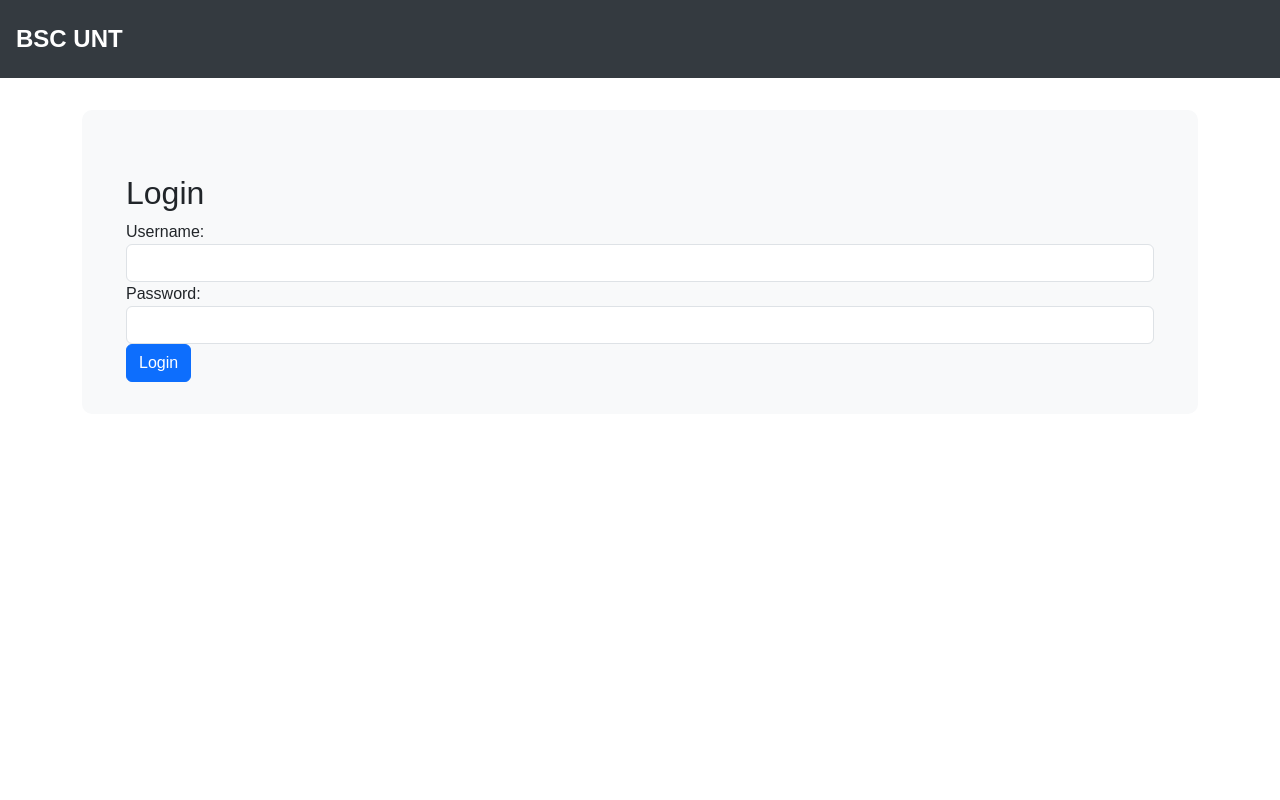
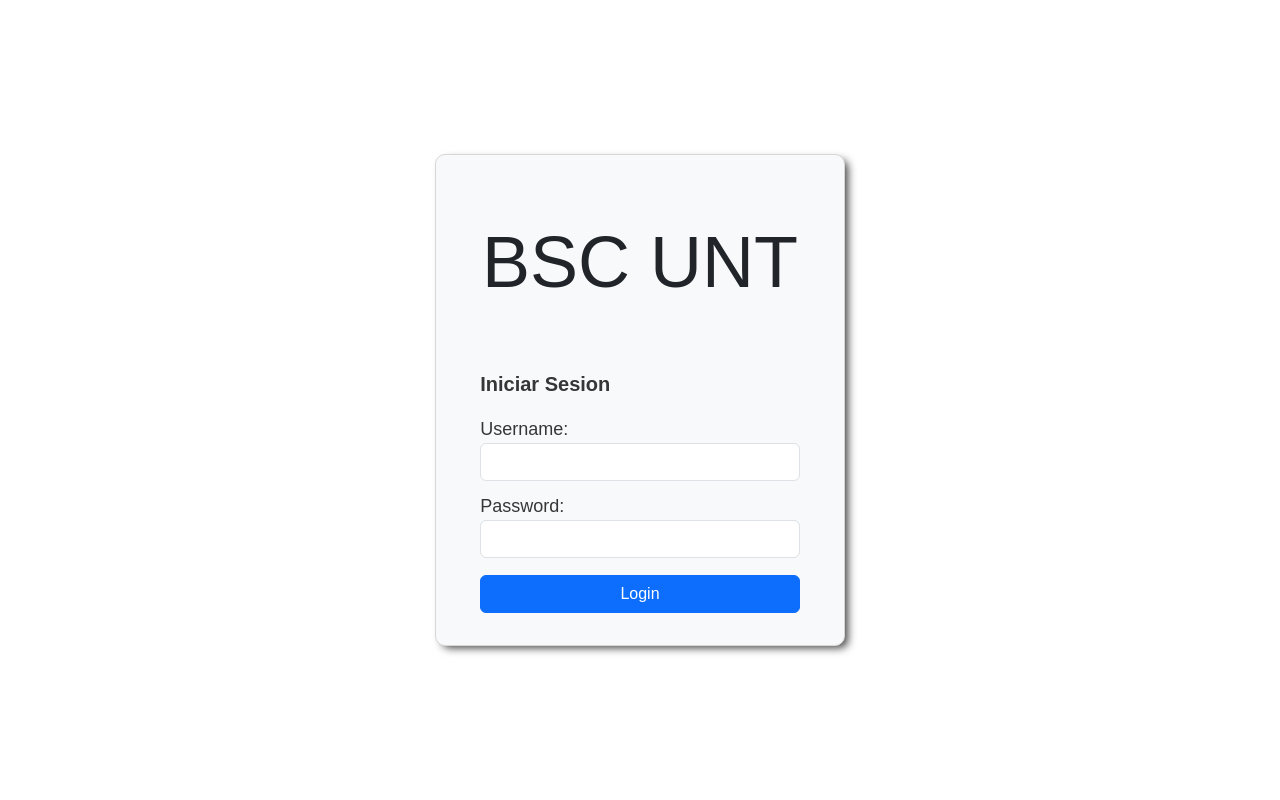
Before and after one commit to INamelessss/DashboardUnt, a Django app: page / in a window 1280 px wide. Run offline with Django 4.2, Linux system fonts and the light colour scheme; some libraries are stand-ins or nearby versions.

Commit message:
FEAT: updated pages styling

```diff
--- a/authentication/templates/auth-base.html
+++ b/authentication/templates/auth-base.html
@@ -1,5 +1,6 @@
 <!DOCTYPE html>
 <html lang="en">
+
 <head>
   <meta charset="UTF-8">
   <meta name="viewport" content="width=device-width, initial-scale=1, shrink-to-fit=no">
@@ -9,143 +10,81 @@
   <!-- Font Awesome Icons -->
   <link rel="stylesheet" href="https://cdnjs.cloudflare.com/ajax/libs/font-awesome/6.5.0-beta2/css/all.min.css">
   <!-- Chart.js -->
-    <script src="https://cdnjs.cloudflare.com/ajax/libs/Chart.js/2.8.0/Chart.min.js"></script>
-    <link rel="stylesheet" href="https://cdnjs.cloudflare.com/ajax/libs/Chart.js/2.8.0/.min.css">
 
   <style>
     body {
       font-family: Arial, sans-serif;
+      display: grid;
+      height: 100vh;
+      overflow: hidden;
+      place-items: center;
     }
 
-        .navbar {
-            background-color: #343a40;
-            padding: 1rem;
-        }
-
-        .navbar-brand {
-            font-size: 1.5rem;
-            font-weight: bold;
-        }
-
-        .navbar-nav .nav-item {
-            margin-right: 0.5rem;
-        }
-
-        .navbar-nav .nav-link {
-            color: #fff !important;
-            font-size: 1.1rem;
-        }
-
-        .navbar-nav .nav-link:hover {
-            color: #ccc !important;
-        }
-
-        .container {
-            margin-top: 2rem;
+    .main-wrapper {
+      place-self: center;
+      width: clamp(210px, 32vw, 70rem);
     }
 
     .main-content {
+      border: .3px solid #D7D7D7;
       background-color: #f8f9fa;
       padding: 2rem;
       border-radius: 10px;
+      box-shadow: 5px 4px 8px -2px #444444;
     }
 
-        .schedule-cell {
-            position: relative;
+    .container-header {
+      display: grid;
+      place-items: center;
     }
 
-        .course-box {
-            width: calc(100% - 20px);
-            text-align: left;
-            font-size: 10px;
-            padding: 2px 10px;
-            overflow: hidden;
-            position: absolute;
-            background-color: {{ course.color }};
-            border: 1px solid #dee2e6;
-            border-radius: .2rem;
-            box-shadow: 0 0 .5rem rgba(0,0,0,.1);
-            transition: transform .2s;
-            left: 0;
-            top: 0;
-            margin: 0;
+    .container-header h1{
+      font-size: 72px;
+      padding-block: 2rem 3.5rem;
     }
 
-        .course-box:hover {
-            z-index: 1;
-            transform: scale(1.05);
+    .container-body{
+      display: flex;
+      flex-direction: column;
+      gap: 30px;
     }
 
-        .course-title {
-            font-weight: bold;
-            display: block;
-            margin-bottom: 4px;
-            white-space: nowrap;
-            overflow: hidden;
-            text-overflow: ellipsis;
+    .container-body p {
+      margin: 0;
+      font-size: 20px;
+      color: #363636;
+      font-weight: 700;
     }
 
-        .course-details {
-            font-size: 9px;
-            white-space: nowrap;
-            overflow: hidden;
-            text-overflow: ellipsis;
+    .container-body form{
+      display: flex;
+      flex-direction: column;
+      gap: 17px;
+    }
+    .container-body form .form-fields{
+      display: flex;
+      flex-direction: column;
+      gap: 12px;
     }
 
-        .schedule-cell .course-box {
-            width: 100%;
-            height: 100%;
-            text-align: left;
-            font-size: 10px;
-            padding: 2px;
-            overflow: hidden;
-            position: absolute;
-            background-color: #f8f9fa;
-            border: 1px solid #dee2e6;
-            border-radius: .2rem;
-            box-shadow: 0 0 .5rem rgba(0,0,0,.1);
-            transition: transform .2s;
-        }
-
-        .schedule-cell .course-box:hover {
-            z-index: 1;
-            transform: scale(1.1);
-        }
-
-        .course-title {
-            font-weight: bold;
-            display: block;
-            margin-bottom: 4px;
-        }
-
-        .course-details {
-            font-size: 9px;
+    .container-body form label{
+      margin: 0;
+      font-size: 18px;
+      color: #363636;
+      font-weight: 500;
     }
   </style>
 </head>
+
 <body>
-    <!-- Navbar -->
-    <nav class="navbar navbar-expand-lg navbar-dark">
-        <a class="navbar-brand" href="#">BSC UNT</a>
-        <button class="navbar-toggler" type="button" data-toggle="collapse" data-target="#navbarNav" aria-controls="navbarNav" aria-expanded="false" aria-label="Toggle navigation">
-            <span class="navbar-toggler-icon"></span>
-        </button>
-    </nav>
-
-    <!-- Content -->
-    <div class="container">
-        <div class="row">
-            <!-- Main Content -->
-            <main class="col-md-12">
+  <div class="main-wrapper">
     <div class="main-content">
       {% block content %}
       {% endblock %}
     </div>
-            </main>
   </div>
-    </div>
-
   <!-- Bootstrap Scripts -->
   <script src="https://cdn.jsdelivr.net/npm/bootstrap@5.3.0-alpha3/dist/js/bootstrap.bundle.min.js"></script>
 </body>
+
 </html>
--- a/authentication/templates/authentication/login.html
+++ b/authentication/templates/authentication/login.html
@@ -2,9 +2,14 @@
 
 {% block content %}
 <div class="container">
-    <h2>Login</h2>
+    <div class="container-header">
+      <h1>BSC UNT</h1>
+    </div>
+    <div class="container-body">
       <form id="login-form">
+          <p>Iniciar Sesion</p>
           {% csrf_token %}
+          <div class="form-fields">
             <div class="form-group">
                 <label for="username">Username:</label>
                 <input type="text" class="form-control" id="username" name="username">
@@ -13,8 +18,10 @@
                 <label for="password">Password:</label>
                 <input type="password" class="form-control" id="password" name="password">
             </div>
+          </div>
           <button type="submit" class="btn btn-primary">Login</button>
       </form>
+    </div>
 </div>
 
 <script src="https://code.jquery.com/jquery-3.6.0.min.js"></script>
--- a/dashboard/templates/estudiantes.html
+++ b/dashboard/templates/estudiantes.html
@@ -1,7 +1,7 @@
 {% extends 'base.html' %}
 
 {% block content %}
-<div class="container mt-4">
+<div class="container">
     <h1 class="mb-4">Estadísticas</h1>
     <div class="row">
         <div class="col-lg-6">
--- a/dashboard/templates/research_analysis.html
+++ b/dashboard/templates/research_analysis.html
@@ -1,7 +1,7 @@
 {% extends 'base.html' %}
 
 {% block content %}
-<div class="container mt-4">
+<div class="container">
     <h2>Participación de Docentes por Escuela</h2>
     <div class="row">
         <div class="col-md-4">
```
Also changed, not shown: dashboard/templates/base.html (+39 -10 lines), dashboard/templates/cursos/course_list.html (+27 -25 lines), dashboard/templates/dashboard.html (+47 -41 lines), dashboard/templates/schedule.html (+6 -6 lines). Lines whose indentation alone changed are shown as unchanged.
